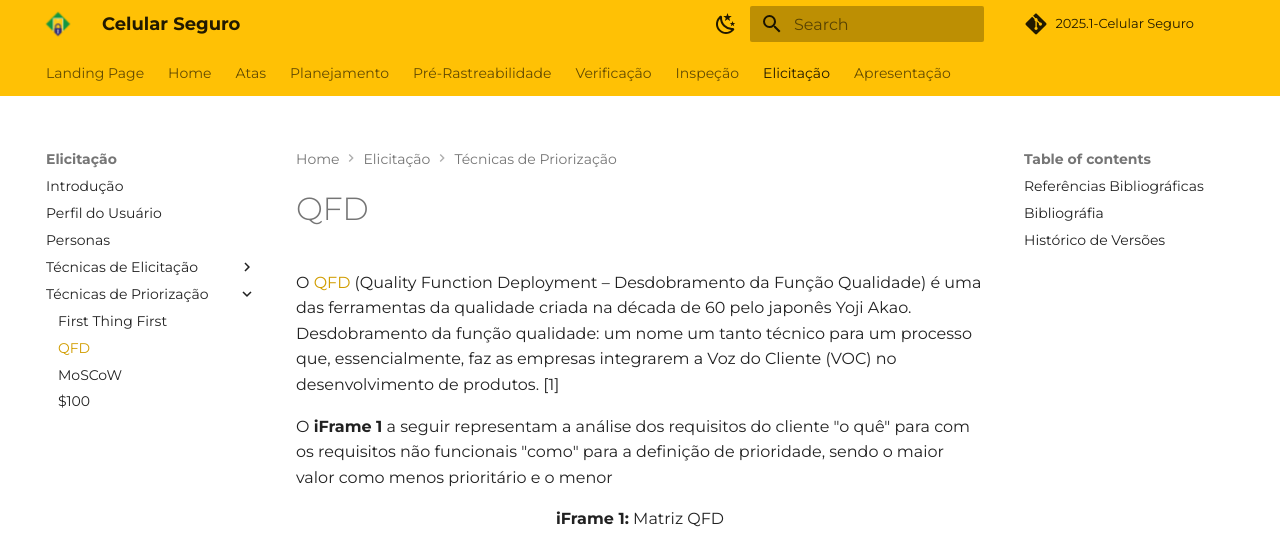
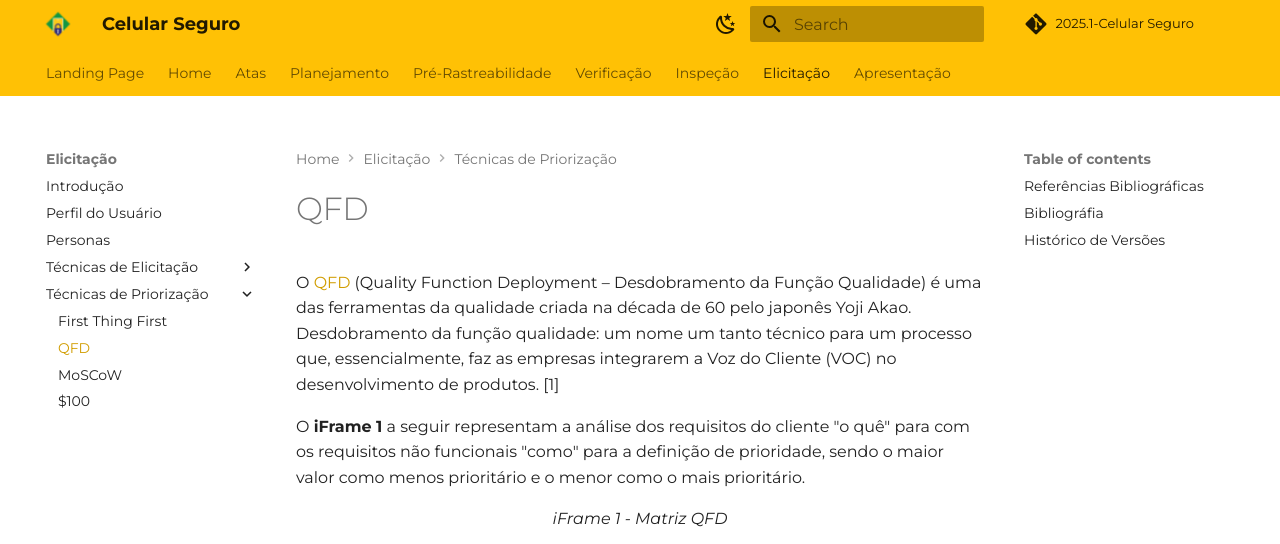
Before and after one commit to Requisitos-de-Software/2025.1-CelularSeguro, an MkDocs documentation site: the page built from Docs/documento-elicitacao/QFD.md, in a window 1280 px wide and 900 px high, cut to the strip 0-544 px from the top of the window. Built offline with MkDocs 1.6.1 and Material for MkDocs 9.7.7, drawn with Linux system fonts in a browser that asks for light colours; comment, search, counter and statistics services are not loaded.

Commit message:
ajuste no texto do qfd

```diff
--- a/Docs/documento-elicitacao/QFD.md
+++ b/Docs/documento-elicitacao/QFD.md
@@ -1,16 +1,8 @@
 O [QFD](../qfdpp.pdf) (Quality Function Deployment – Desdobramento da Função Qualidade) é uma das ferramentas da qualidade criada na década de 60 pelo japonês Yoji Akao. Desdobramento da função qualidade: um nome um tanto técnico para um processo que, essencialmente, faz as empresas integrarem a Voz do Cliente (VOC) no desenvolvimento de produtos. [1]
 
-O **iFrame 1** a seguir representam a análise dos requisitos do cliente "o quê" para com os requisitos não funcionais "como" para a definição de prioridade, sendo o maior valor como menos prioritário e o menor
+O **iFrame 1** a seguir representam a análise dos requisitos do cliente "o quê" para com os requisitos não funcionais "como" para a definição de prioridade, sendo o maior valor como menos prioritário e o menor como o mais prioritário.
 
-<div align="center">
-  <font size="3">
-    <p style="text-align: center"><b>iFrame 1:</b> Matriz QFD</p>
-  </font>
-</div>
-
-<div align="center">
-  <img src="../../assets/priorizacao/qfd.png" alt="qfd" width="800px">
-</div>
+<font size="3"><p style="text-align: center">_iFrame 1 - Matriz QFD_</p></font>
 
 <iframe src="https://docs.google.com/spreadsheets/d/1mGqH9aXBEOleN6P2CAvTt_sWJA58jakpskyewBJyOeM/edit?usp=sharing" width="100%" height="800"></iframe>
 
```
